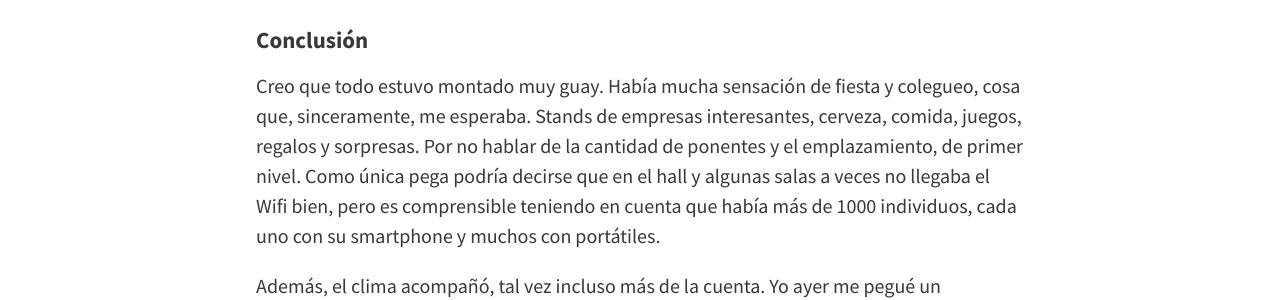
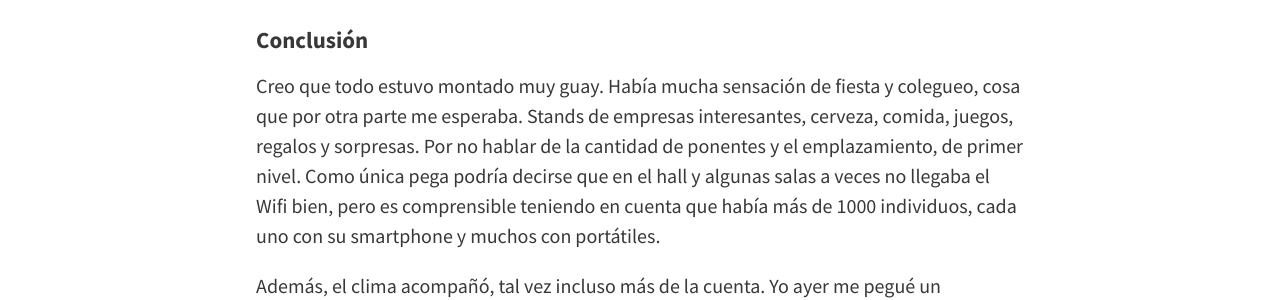
Before and after one commit to MiguelSR/MiguelSR.github.io, a Jekyll site: the page built from _posts/2015-07-21-europython-lunes.markdown, in a window 1280 px wide and 900 px high, scrolled down 2230 px. Shown: the part 187-487 px from the top of the window. Built offline with Jekyll 4.4.1, drawn with Linux system fonts in a browser that asks for light colours; nearby versions of some CDN libraries; comment, search, counter and statistics services are not loaded.

Commit message:
Fixed typo

```diff
--- a/_posts/2015-07-21-europython-lunes.markdown
+++ b/_posts/2015-07-21-europython-lunes.markdown
@@ -38,7 +38,7 @@ Otra pausa para tomar algo y despejarnos un poco y última charla del día. Otra
 
 #### Conclusión
 
-Creo que todo estuvo montado muy guay. Había mucha sensación de fiesta y colegueo, cosa que, sinceramente, me esperaba. Stands de empresas interesantes, cerveza, comida, juegos, regalos y sorpresas. Por no hablar de la cantidad de ponentes y el emplazamiento, de primer nivel. Como única pega podría decirse que en el hall y algunas salas a veces no llegaba el Wifi bien, pero es comprensible teniendo en cuenta que había más de 1000 individuos, cada uno con su smartphone y muchos con portátiles.
+Creo que todo estuvo montado muy guay. Había mucha sensación de fiesta y colegueo, cosa que por otra parte me esperaba. Stands de empresas interesantes, cerveza, comida, juegos, regalos y sorpresas. Por no hablar de la cantidad de ponentes y el emplazamiento, de primer nivel. Como única pega podría decirse que en el hall y algunas salas a veces no llegaba el Wifi bien, pero es comprensible teniendo en cuenta que había más de 1000 individuos, cada uno con su smartphone y muchos con portátiles.
 
 Además, el clima acompañó, tal vez incluso más de la cuenta. Yo ayer me pegué un chapuzón en la playa de un pueblo aquí al lado y me quedé en la gloria. Eso sí, hoy Martes hay unos truenos que no presagian nada bueno, además del consabido **txirimiri**.
 
```
